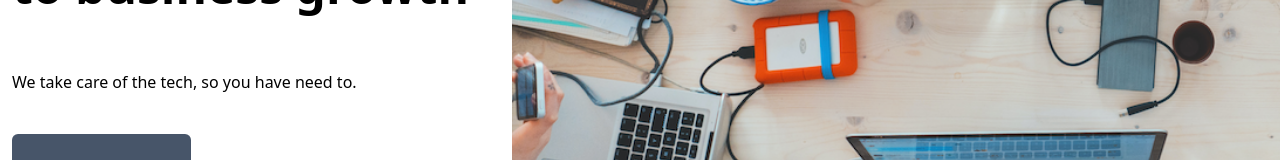
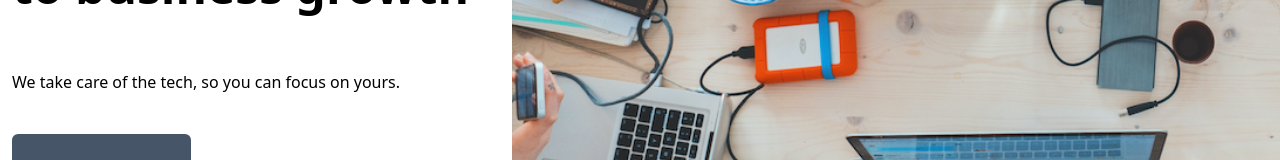
Before and after one commit to pixieworkspace/pixieworkspace.com, a Nuxt app: page / in a window 1280 px wide. Shown: the part 364-524 px from the top of the page. Built offline with nearby package versions, Linux system fonts and the light colour scheme.

Commit message:
fix: update subtitlewq

```diff
--- a/app.vue
+++ b/app.vue
@@ -12,7 +12,7 @@
         <div class="text-5xl font-extrabold my-10">
           Technology is vital to business growth
         </div>
-        <div class="my-5">We take care of the tech, so you have need to.</div>
+        <div class="my-5">We take care of the tech, so you can focus on yours.</div>
         <div class="max-w-xs mx-auto lg:max-w-fit lg:mx-0 px-0">
           <div class="text-center uppercase mt-5 p-5 bg-slate-600 rounded-md text-white
           lg:text-left
```
